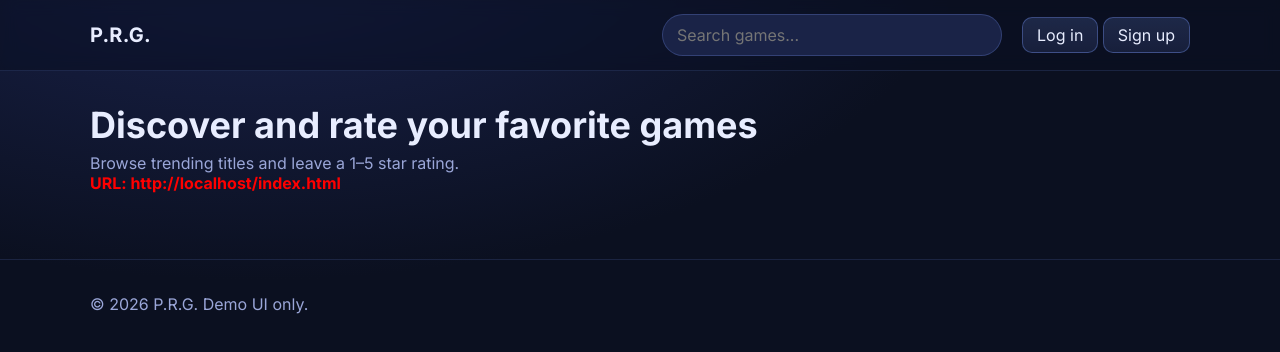
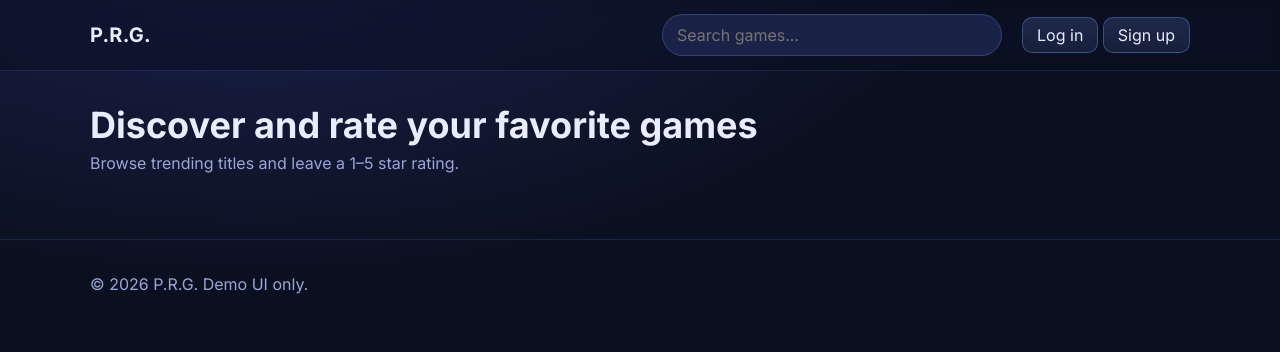
Before and after one commit to Samuel-Udani-III/https---github.com-DC-BSU-RAK-assignment-100-tomorrow-s-web-Samuel-Udani-III, a website: page index.html in a window 1280 px wide. Drawn offline with Linux system fonts and the light colour scheme; no server answers.

Commit message:
javascript error

```diff
--- a/index.html
+++ b/index.html
@@ -27,7 +27,6 @@
       <section class="intro">
         <h1>Discover and rate your favorite games</h1>
         <p>Browse trending titles and leave a 1–5 star rating.</p>
-        <p style="color: red; font-weight: bold;" id="url-check"></p>
       </section>
 
       <section class="game-grid" aria-label="Game list" data-game-grid></section>
@@ -44,14 +43,6 @@
         var el = document.getElementById('y');
         if (el) el.textContent = new Date().getFullYear();
 
-        var urlEl = document.getElementById('url-check');
-        if (urlEl) {
-          if (window.location.protocol === 'file:') {
-            urlEl.textContent = 'WARNING: You are opening this file directly. Please access http://localhost:8080 instead.';
-          } else {
-            urlEl.textContent = 'URL: ' + window.location.href;
-          }
-        }
       })();
     </script>
     <script src="api-client.js"></script>
```
